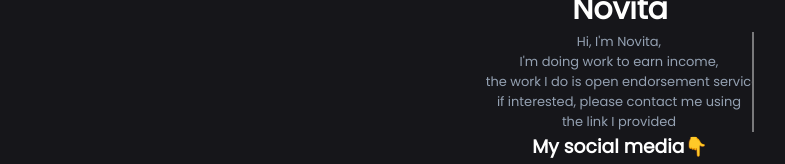
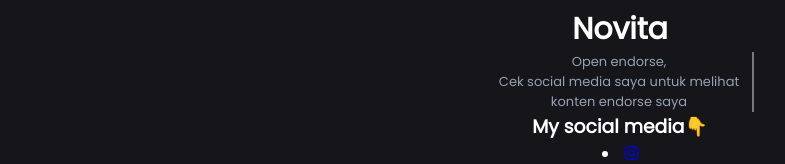
Before and after one commit to VamsesOfficial/babynovita, a plain HTML site: page index.html in a window 1280 px wide. Shown: the part 336-500 px from the top of the page, without its empty margins (20-805 px from the left). Drawn offline with Linux system fonts and the light colour scheme.

Commit message:
Update index.html

```diff
--- a/index.html
+++ b/index.html
@@ -26,7 +26,7 @@
 <section class="main">
 <img src="https://telegra.ph/file/0075102be213f151362e3.jpg" alt="" srcset="">
 <span>Novita</span>
-<p>Hi, I'm Novita,<br>I'm doing work to earn income,<br>the work I do is open endorsement services,<br>if interested, please contact me using<br> the link I provided</p>
+<p>Open endorse,<br>Cek social media saya untuk melihat<br>konten endorse saya</p>
 <ul>
 	<h3>My social media👇 </h3>
 	</ul>
```
